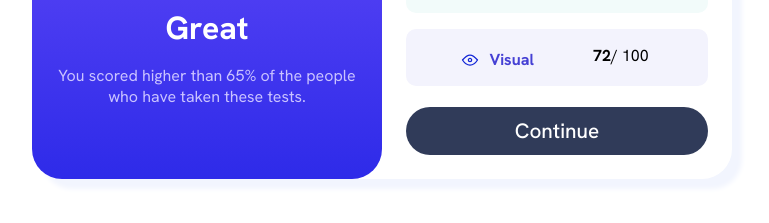
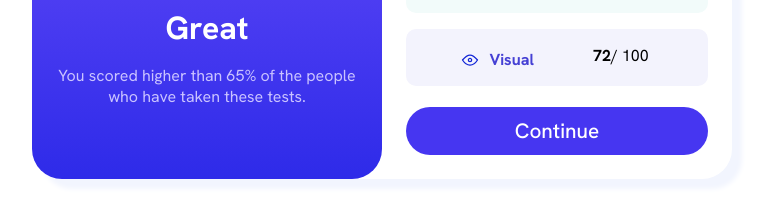
Before and after one commit to Swati7819/Result-Summary-Component, a plain HTML site: page index.html in a window 1280 px wide. In both pictures the pointer is over the element "Continue". Shown: the part 361-584 px from the top of the page, without its empty margins (258-1027 px from the left). Drawn offline with Linux system fonts and the light colour scheme.

Commit message:
Update style.css

```diff
--- a/style.css
+++ b/style.css
@@ -112,6 +112,11 @@
 
 }
 
+.btn:hover{
+    background-color: rgb(70,54,241);
+    cursor: pointer;
+}
+
 
 @media screen and (min-width:601px) {
 
```
